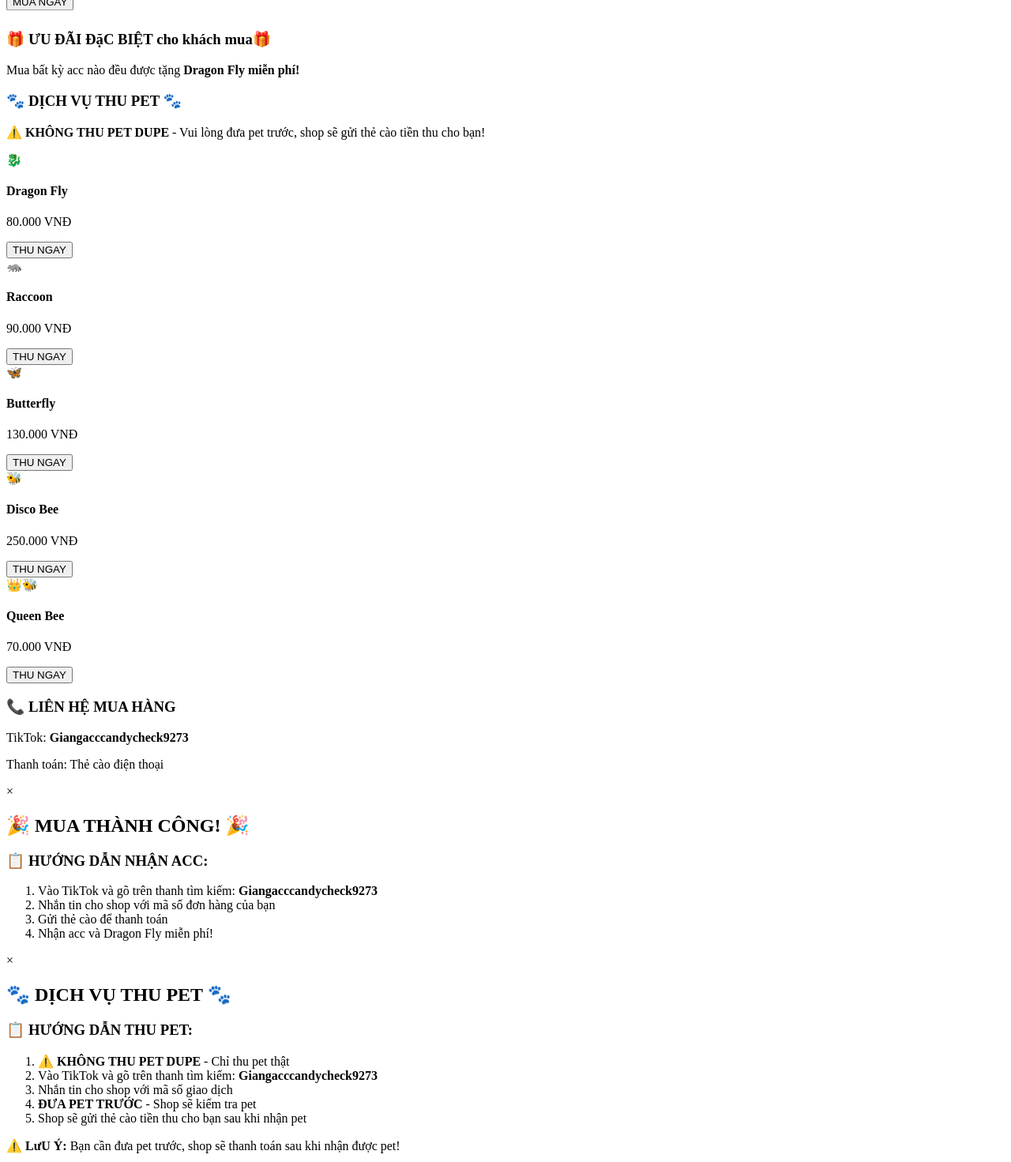
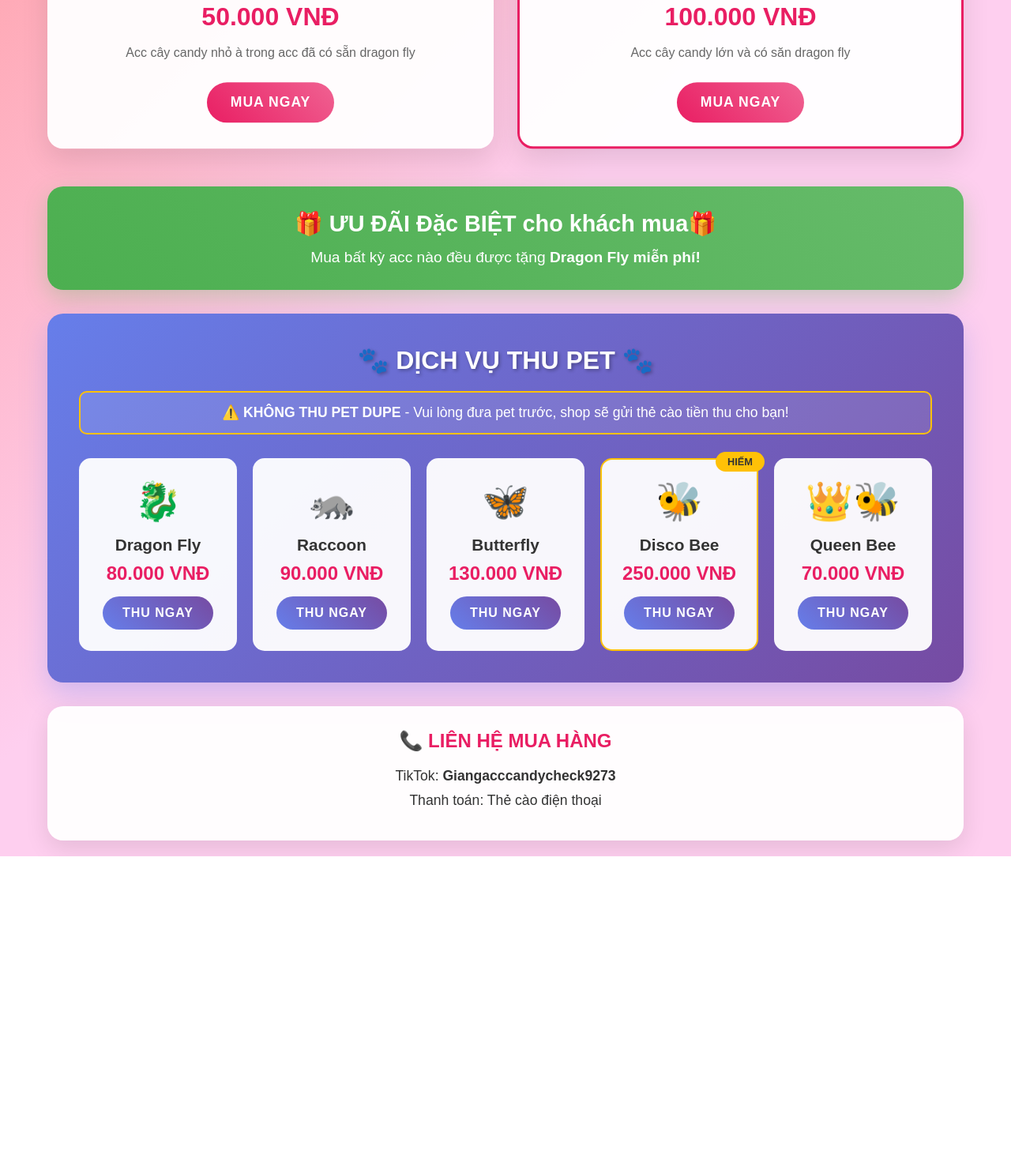
Before and after one commit to replit8173/ShopHoangSAD, a plain HTML site: page index.html in a window 1280 px wide. Shown: the part 429-1900 px from the top of the page at 79% size. After the commit the page ends 1513 px from the top, so only its background shows below. Drawn offline with Linux system fonts and the light colour scheme.

Commit message:
index.html
O

```diff
--- a/index.html
+++ b/index.html
@@ -1,11 +1,11 @@
-
 <!DOCTYPE html>
 <html lang="vi">
 <head>
   <meta charset="UTF-8">
   <meta name="viewport" content="width=device-width, initial-scale=1.0">
   <title>Shop Acc Candy Blossom - Giá Rẻ Uy Tín</title>
-    <link href="./style.css" rel="stylesheet" type="/ten-repo/style.css" />
+  <base href="./"> <!-- Quan trọng khi dùng GitHub Pages -->
+  <link href="style.css" rel="stylesheet" type="text/css" />
 </head>
 <body>
   <div class="container">
@@ -33,7 +33,7 @@
     </div>
 
     <div class="bonus-section">
-            <h3>🎁 ƯU ĐÃI ĐặC BIỆT cho khách mua🎁</h3>
+      <h3>🎁 ƯU ĐÃI Đặc BIỆT cho khách mua🎁</h3>
       <p>Mua bất kỳ acc nào đều được tặng <strong>Dragon Fly miễn phí!</strong></p>
     </div>
 
@@ -120,12 +120,12 @@
           <li>Shop sẽ gửi thẻ cào tiền thu cho bạn sau khi nhận pet</li>
         </ol>
         <div class="warning">
-                    <p>⚠️ <strong>LưU Ý:</strong> Bạn cần đưa pet trước, shop sẽ thanh toán sau khi nhận được pet!</p>
+          <p>⚠️ <strong>LƯU Ý:</strong> Bạn cần đưa pet trước, shop sẽ thanh toán sau khi nhận được pet!</p>
         </div>
       </div>
     </div>
   </div>
 
-    <script src="./script.js"></script>
+  <script src="script.js"></script>
 </body>
 </html>
```
Lines whose indentation alone changed are shown as unchanged.
